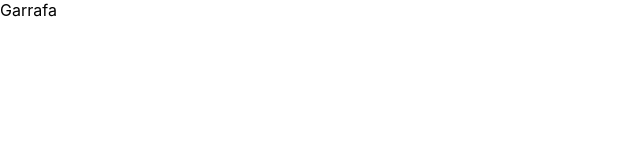
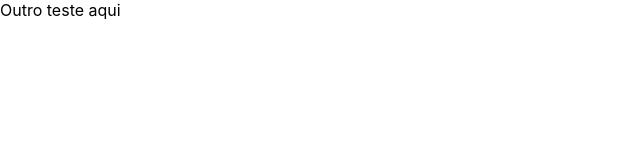
Before and after one commit to pazfelipe/personal-cv-dual-boot, a Next.js app: page / in a window 1280 px wide. Shown: the top 160 px of the page, without its empty margins (0-640 px from the left). Built offline with nearby package versions, Linux system fonts and the light colour scheme.

Commit message:
feat: replace test

```diff
--- a/pages/index.tsx
+++ b/pages/index.tsx
@@ -1,5 +1,11 @@
 import React from 'react';
 
-const Home = () => <div>Garrafa</div>;
+const Home = () => {
+  return (
+    <div>
+      Outro teste aqui
+    </div>
+  );
+};
 
 export default Home;
```
